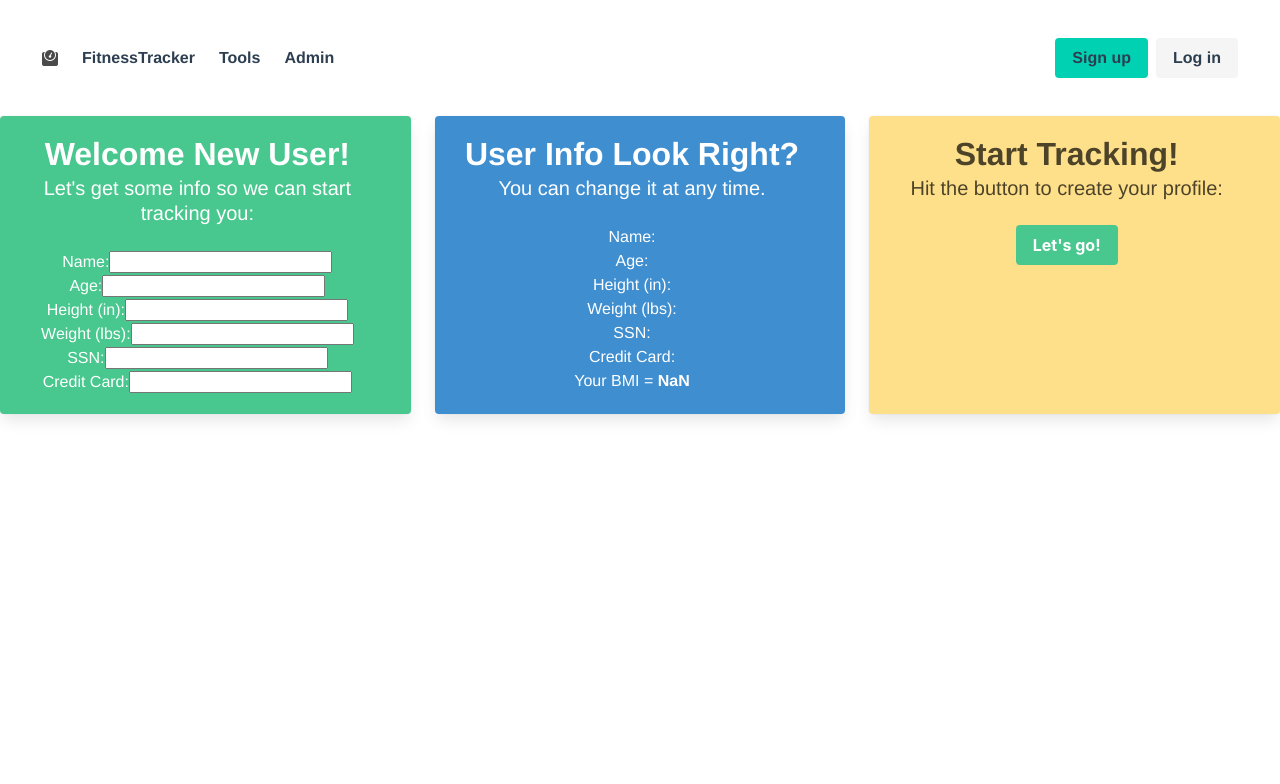
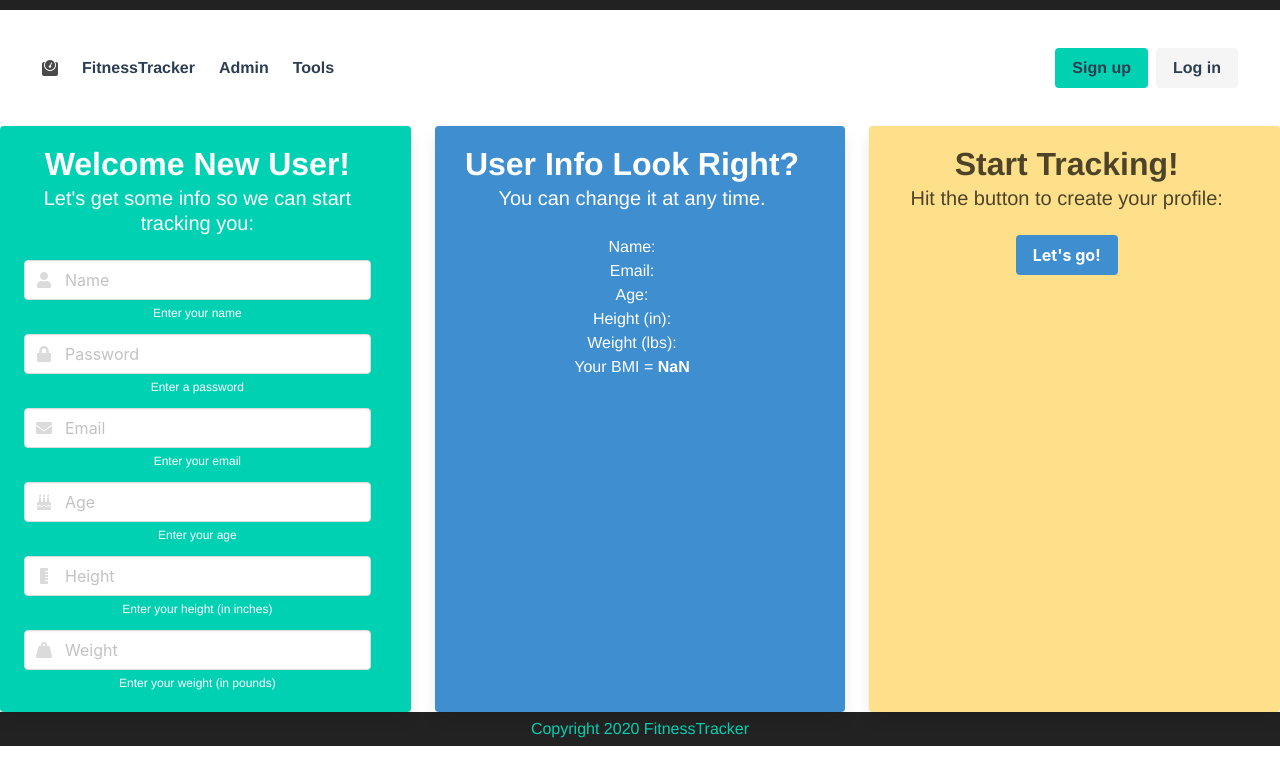
Before and after one commit to MikeParish/fitness_tracker, a Vue app in the folder client/: page /user in a window 1280 px wide. Shown: the top 784 px of the page. Built offline with nearby package versions, Linux system fonts and the light colour scheme.

Commit message:
admin creation tools, user regiment add

```diff
--- a/client/src/App.vue
+++ b/client/src/App.vue
@@ -1,20 +1,35 @@
 <template>
   <!-- needs to be in one root element -->
   <div id="app">
+
+    <div id="myheader">
+      <MyHeader></MyHeader>
+    </div>
+
     <div id="nav">
       <MyNav></MyNav>
+      </div>
+
+    <router-view/>
+
+    <div id="myfooter">
+      <MyFooter></MyFooter>
     </div>
-    <router-view/>
+
   </div>
 
 </template>
 
 <script>
 import MyNav from "@/components/Nav.vue";
+import MyFooter from '@/components/Footer.vue';
+import MyHeader from '@/components/Header.vue'
 
 export default {
   components: {
-    MyNav
+    MyNav,
+    MyFooter,
+    MyHeader
   }
 }
 </script>
--- /dev/null
+++ b/client/src/components/Footer.vue
@@ -0,0 +1,27 @@
+<template>
+    <footer>
+        <p>{{ copyright }}</p>
+    </footer>
+</template>
+
+<script>
+export default {
+    data() {
+        return {
+            copyright: 'Copyright 2020 FitnessTracker'
+        }
+    }
+
+}
+</script>
+
+<style scoped>
+    footer {
+        background: #222;
+        padding: 5px;
+    }
+    p {
+        color: #00d1b2;
+        text-align: center;
+    }
+</style>
--- /dev/null
+++ b/client/src/components/Header.vue
@@ -0,0 +1,16 @@
+<template>
+  <header></header>
+</template>
+
+<script>
+export default {
+
+}
+</script>
+
+<style scoped>
+    header {
+        background: #222;
+        padding: 5px;
+    }
+</style>
--- a/client/src/components/Nav.vue
+++ b/client/src/components/Nav.vue
@@ -8,22 +8,22 @@
 				<i class="fas fa-weight"></i>
 			</div>
 
-            <a role="button" class="navbar-burger burger" aria-label="menu" aria-expanded="false" data-target="navbarBasicExample">
+            <a v-bind:class="{ 'is-active':isOpen }" @click="isOpen = !isOpen" role="button" class="navbar-burger burger" aria-label="menu" aria-expanded="false" data-target="navbarBasicExample">
                 <span aria-hidden="true"></span>
                 <span aria-hidden="true"></span>
                 <span aria-hidden="true"></span>
             </a>
         </div>
 
-    <div id="navbarBasicExample" class="navbar-menu">
+    <div v-bind:class="{ 'is-active':isOpen }" id="navbarBasicExample" class="navbar-menu">
 
         <div class="navbar-start">
 
         <router-link to="/" class="navbar-item">FitnessTracker</router-link>
         <!-- <router-link to="/about" class="navbar-item">About</router-link> -->
         <!-- <router-link to="/user" class="navbar-item">User</router-link> -->
+        <router-link to="/admin" class="navbar-item">Admin</router-link>
         <router-link to="/tools" class="navbar-item">Tools</router-link>
-        <router-link to="/admin" class="navbar-item">Admin</router-link>
 
         <!-- More nav dropdown
             <div class="navbar-item has-dropdown is-hoverable">
@@ -57,7 +57,9 @@
 
 <script>
 export default {
-
+    data:() => ({
+        isOpen: false
+    })
 }
 </script>
 
--- a/client/src/views/Admin.vue
+++ b/client/src/views/Admin.vue
@@ -1,16 +1,142 @@
 <template>
     <div class="admin">
-        <p>Welcome back, admin</p>
+
+        <section class="section">
+            <div class="tile is-ancestor">
+                <div class="tile is-vertical is-parent is-4">
+
+                    <div class="tile is-child box">
+                        <section class="section">
+
+                            <div class="tile is-child box">
+                            <i class="fas fa-biking fa-3x"></i>
+                            <section class="section">
+                                <p class="title">Admin Exercise Creator</p>
+
+                                    <div class="field">
+                                        <label class="label">Exercise</label>
+                                        <div class="control has-icons-left has-icons-right">
+                                            <input class="input" type="text" placeholder="Exercise" v-model="newEx">
+                                            <span class="icon is-small is-left">
+                                            <i class="fas fa-biking"></i>
+                                            </span>
+                                            <p class="help is-dark">Enter the name of exercise</p>
+                                        </div>
+                                    </div>
+
+                                    <div class="field">
+                                        <label class="label">Reps/Duration</label>
+                                        <div class="control has-icons-left has-icons-right">
+                                            <input class="input" type="number" placeholder="0" v-model="newRepsDur">
+                                            <span class="icon is-small is-left">
+                                                <i class="fas fa-clipboard"></i>
+                                            </span>
+                                            <p class="help is-dark">Enter the reps or duration</p>
+                                        </div>
+                                    </div>
+
+                                    <div class="field">
+                                        <label class="label">Description</label>
+                                        <div class="control has-icons-left has-icons-right">
+                                            <input class="input" type="text" placeholder="Description" v-model="newDes">
+                                            <span class="icon is-small is-left">
+                                                <i class="fas fa-pen"></i>
+                                            </span>
+                                            <p class="help is-dark">Enter a description for the user</p>
+                                        </div>
+                                    </div>
+
+                                    <div class="field is-grouped">
+                                        <div class="control">
+                                            <button class="button is-primary" @click="create"><strong>Create</strong></button>
+                                        </div>
+                                        <div class="control">
+                                            <button class="button is-danger is-light">Clear</button>
+                                        </div>
+                                    </div>
+                            </section>
+                            </div>
+                        </section>
+                    </div>
+
+                </div>
+
+                <div class="tile is-4 is-parent">
+                    <div class="tile is-child box">
+                        <div class="tile is-child box">
+                            <p class="subtitle"><b>Created User Exercises</b></p>
+
+                            <div class="newExercise">
+                                <div class="tile is-child box" v-for="(x, index) in todos" v-bind:key="x.id">
+                                    <div>{{ x.name }}</div>
+                                    <div>{{ x.repsDur }}</div>
+                                    <div>{{ x.des }}</div>
+                                    <button class="button is-primary" @click="addToRegiment(index)"><strong>Add to Regiment</strong></button>
+                                    <button class="button is-danger is-light" @click="deleteThis(index)">Delete</button>
+                                </div>
+                            </div>
+
+                        </div>
+                    </div>
+                </div>
+
+                <div class="tile is-4 is-parent">
+                    <div class="tile is-child box">
+                        <div class="tile is-child box">
+                            <p class="subtitle"><b>User Regiment</b></p>
+                            <div class="tile is-child box" v-for="(y, index) in todos2" v-bind:key="y.id">
+                            <div>{{ y.name }}</div>
+                            <div>{{ y.repsDur }}</div>
+                            <div>{{ y.des }}</div>
+                            <!--<button class="button is-primary" @click="addToRegiment(index)"><strong>Add to Regiment</strong></button> -->
+                            <button class="button is-danger is-light" @click="deleteThis(index)">Delete</button>
+                        </div>
+                    </div>
+                </div>
+                </div>
+            </div>
+        </section>
     </div>
-
 </template>
 
 <script>
 export default {
+    data:() => ({
+        newEx: '',
+        newRepsDur: '',
+        newDes: '',
+        todos: [
+            {
+                name: 'Exercise Name',
+                repsDur: 0,
+                des: 'Description',
+            }
+        ],
+        todos2: []
+    }),
+    methods: {
+        create() {
+            this.todos.push(
+              {
+                name: this.newEx,
+                repsDur: this.newRepsDur,
+                des: this.newDes
+              })
+        },
+        deleteThis(x) {
+            this.todos.splice(x, 1);
+        },
+        addToRegiment(x) {
+            this.todos2.push(this.todos[x]);
+        },
+        createExArray() {(
+                {
 
+                })
+        }
+    }
 }
 </script>
 
 <style>
-
 </style>
--- a/client/src/views/Home.vue
+++ b/client/src/views/Home.vue
@@ -8,7 +8,7 @@
 
                     <div class="tile is-child box">
                         <section class="section">
-
+                            <div class="tile is-child box">
                             <i class="fas fa-weight fa-3x"></i>
                             <section class="section">
                             <p class="title">Welcome Back to FitnessTracker</p>
@@ -16,6 +16,7 @@
                             <form class="container" @submit.prevent="login">
                                 {{error}}
                                 <div class="field">
+                                    <label class="label">Email</label>
                                     <div class="control has-icons-left has-icons-right">
                                         <input class="input" type="email" placeholder="Email" v-model="email">
                                         <span class="icon is-small is-left">
@@ -26,6 +27,7 @@
                                 </div>
 
                                 <div class="field">
+                                    <label class="label">Password</label>
                                     <div class="control has-icons-left has-icons-right">
                                         <input class="input" type="password" placeholder="Password" v-model="password">
                                         <span class="icon is-small is-left">
@@ -45,8 +47,8 @@
                                     </div>
                                 </div>
                             </form>
-
                             </section>
+                            </div>
                         </section>
                     </div>
 
@@ -65,7 +67,7 @@
                             <p>Eleifend nunc dui porta orci quis</p>
                         </div>
                     </div>
-            </div>
+            </div> <!-- ancestor -->
         </section>
 
     </div> <!-- class="home" closing div -->
--- a/client/src/views/User.vue
+++ b/client/src/views/User.vue
@@ -7,33 +7,69 @@
 
         <div class="tile is-ancestor">
             <div class="tile is-parent">
-                <article class="tile is-child box notification is-success">
+                <article class="tile is-child box notification is-primary">
                     <p class="title">Welcome New User!</p>
                     <p class="subtitle">Let's get some info so we can start tracking you:</p>
 
-                    <label>Name:</label>
-                    <input type="text" v-model="name"/>
-                    <div></div>
+                    <div class="field">
+                        <div class="control has-icons-left has-icons-right">
+                            <input class="input" type="name" placeholder="Name" v-model="name">
+                                <span class="icon is-small is-left">
+                                    <i class="fas fa-user"></i>
+                                </span>
+                        </div>
+                            <p class="help">Enter your name</p>
+                    </div>
 
-                    <label>Age:</label>
-                    <input type="text" v-model="age"/>
-                    <div></div>
+                    <div class="field">
+                        <div class="control has-icons-left has-icons-right">
+                            <input class="input" type="password" placeholder="Password" v-model="password">
+                                <span class="icon is-small is-left">
+                                    <i class="fas fa-lock"></i>
+                                </span>
+                        </div>
+                            <p class="help">Enter a password</p>
+                    </div>
 
-                    <label>Height (in):</label>
-                    <input type="text" v-model="height"/>
-                    <div></div>
+                    <div class="field">
+                        <div class="control has-icons-left has-icons-right">
+                            <input class="input" type="email" placeholder="Email" v-model="email">
+                                <span class="icon is-small is-left">
+                                    <i class="fas fa-envelope"></i>
+                                </span>
+                        </div>
+                            <p class="help">Enter your email</p>
+                    </div>
 
-                    <label>Weight (lbs):</label>
-                    <input type="text" v-model="weight"/>
-                    <div></div>
+                    <div class="field">
+                        <div class="control has-icons-left has-icons-right">
+                            <input class="input" type="age" placeholder="Age" v-model="age">
+                                <span class="icon is-small is-left">
+                                    <i class="fas fa-birthday-cake"></i>
+                                </span>
+                        </div>
+                            <p class="help">Enter your age</p>
+                    </div>
 
-                    <label>SSN:</label>
-                    <input type="text" v-model="ssn"/>
-                    <div></div>
+                    <div class="field">
+                        <div class="control has-icons-left has-icons-right">
+                            <input class="input" type="height" placeholder="Height" v-model="height">
+                                <span class="icon is-small is-left">
+                                    <i class="fas fa-ruler-vertical"></i>
+                                </span>
+                        </div>
+                            <p class="help">Enter your height (in inches)</p>
+                    </div>
 
-                    <label>Credit Card:</label>
-                    <input type="text" v-model="cc"/>
-                    <div></div>
+                    <div class="field">
+                        <div class="control has-icons-left has-icons-right">
+                            <input class="input" type="weight" placeholder="Weight" v-model="weight">
+                                <span class="icon is-small is-left">
+                                    <i class="fas fa-weight-hanging"></i>
+                                </span>
+                        </div>
+                            <p class="help">Enter your weight (in pounds)</p>
+                    </div>
 
                 </article>
             </div>
@@ -43,11 +79,10 @@
                     <p class="title">User Info Look Right?</p>
                     <p class="subtitle">You can change it at any time.</p>
                     <div>Name: <strong>{{ name }}</strong></div>
+                    <div>Email: <strong>{{ email }}</strong></div>
                     <div>Age: <strong>{{ age }}</strong></div>
                     <div>Height (in): <strong>{{ height }}</strong></div>
                     <div>Weight (lbs): <strong>{{ weight }}</strong></div>
-                    <div>SSN: <strong>{{ ssn }}</strong></div>
-                    <div>Credit Card: <strong>{{ cc }}</strong></div>
                     <div>Your BMI = <strong>{{ bmi(height, weight) }}</strong></div>
                 </article>
             </div>
@@ -57,7 +92,7 @@
                     <p class="title">Start Tracking!</p>
                     <p class="subtitle">Hit the button to create your profile:</p>
                     <div class="content">
-                        <button class="button is-success" v-on:click="success = !success"><strong>Let's go!</strong></button>
+                        <button class="button is-info" v-on:click="success = !success"><strong>Let's go!</strong></button>
                         <p v-show="success"><strong>Whooooooo, profile created successfully!</strong></p>
                     </div>
                 </article>
@@ -73,11 +108,10 @@
 export default {
     data: () => ({
         name: '',
+        email: '',
         age: '',
         height: '',
         weight: '',
-        ssn: '',
-        cc: '',
         success: false
     }),
     methods: {
```
Lines whose indentation alone changed are shown as unchanged.
